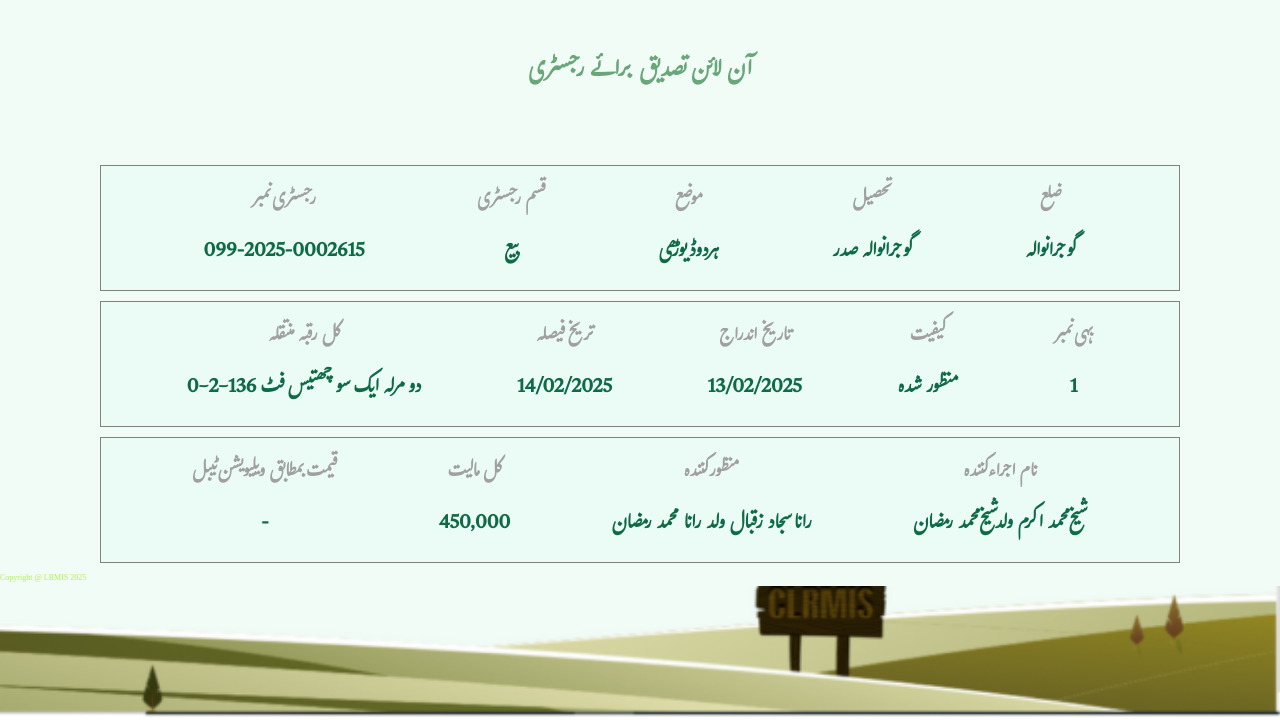
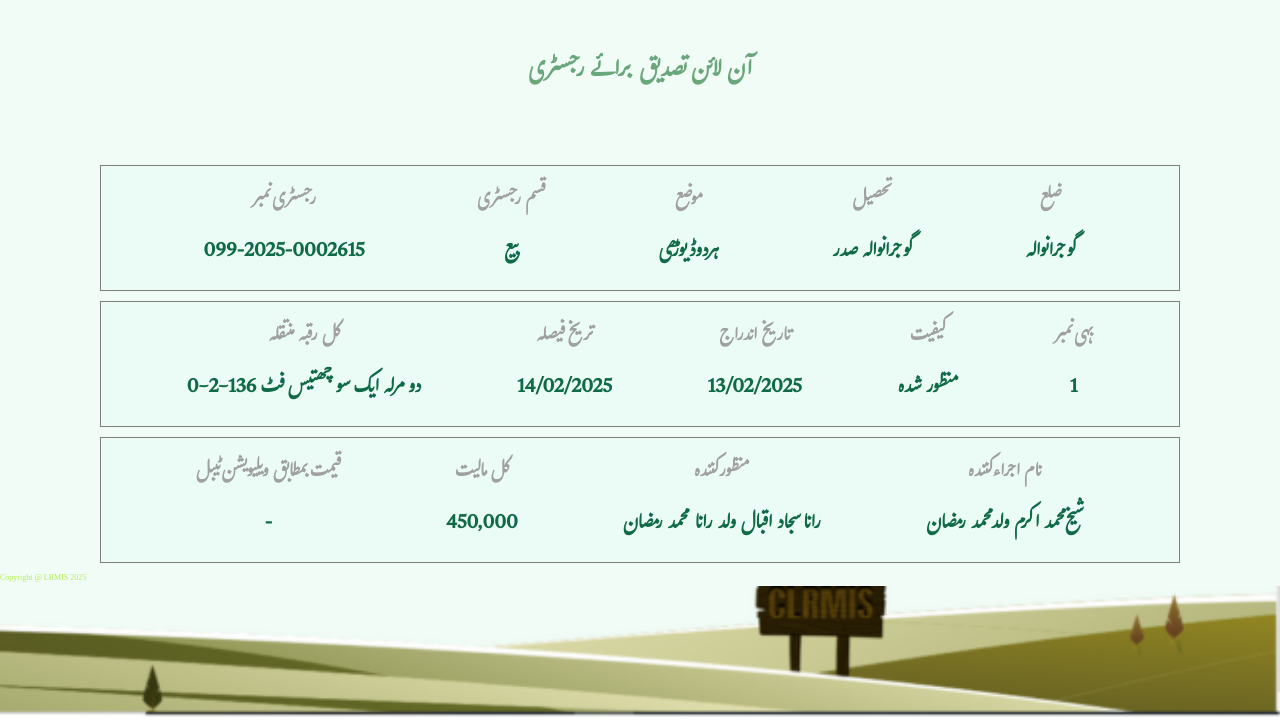
Before and after one commit to punjabzameen/https-onlinefard.punjab-zameen.gov.pk-RegistryVerification-data-HZVAQeF2tYkBM-k25Q5Y20CMGLPDK207K, a plain HTML site: page index.html in a window 1280 px wide. Shown: the part 80-800 px from the top of the page. Drawn offline with Linux system fonts and the light colour scheme.

Commit message:
Update index.html

```diff
--- a/index.html
+++ b/index.html
@@ -105,13 +105,13 @@
             <div class="item text3">
                 <h3>منظور کنندہ
                 </h3>
-                <p>رانا سجاد زقبال ولد رانا محمد رمضان
+                <p>رانا سجاد اقبال ولد رانا محمد رمضان
                 </p>
             </div>
             <div class="item text4">
                 <h3>نام اجراء کنندہ
                 </h3>
-                <p>شیخ محمد اکرم ولد شیخ محمد رمضان
+                <p>شیخ محمد اکرم ولد محمد رمضان
                 </p>
             </div>
 
```
